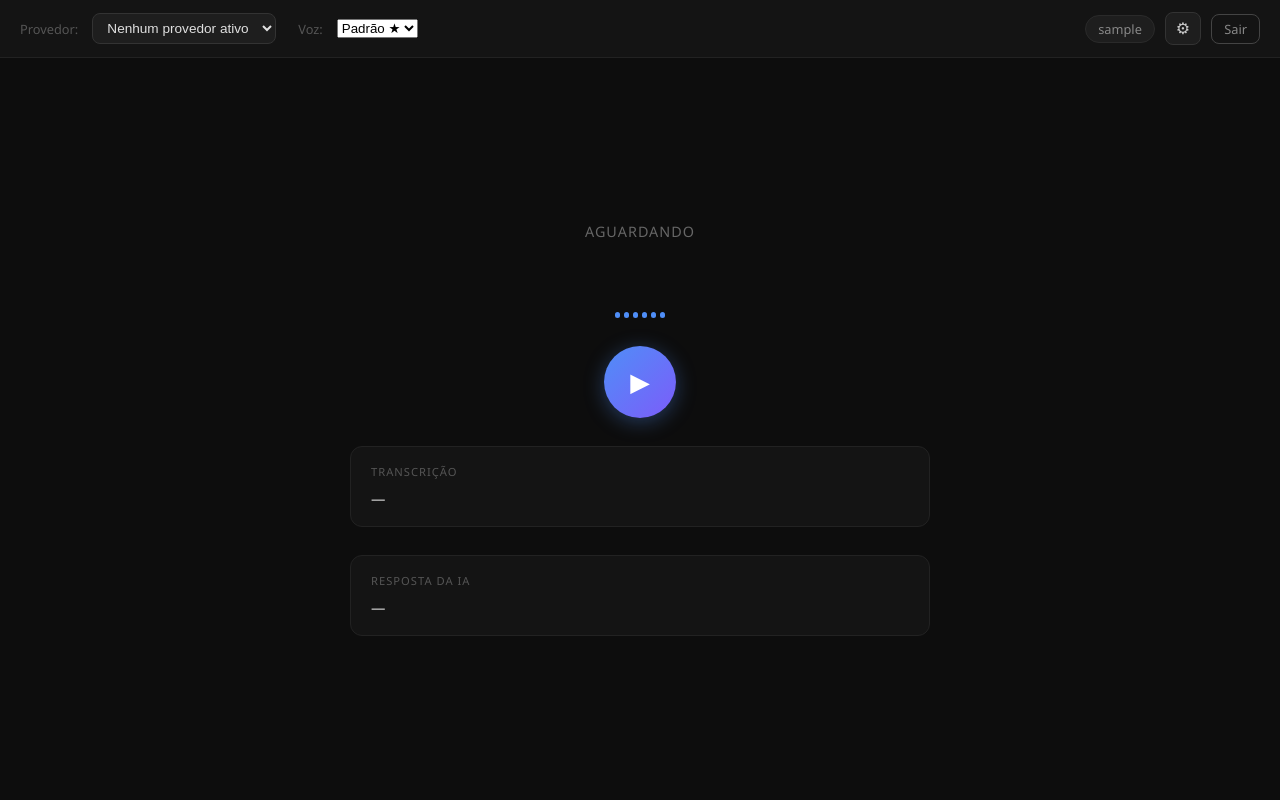
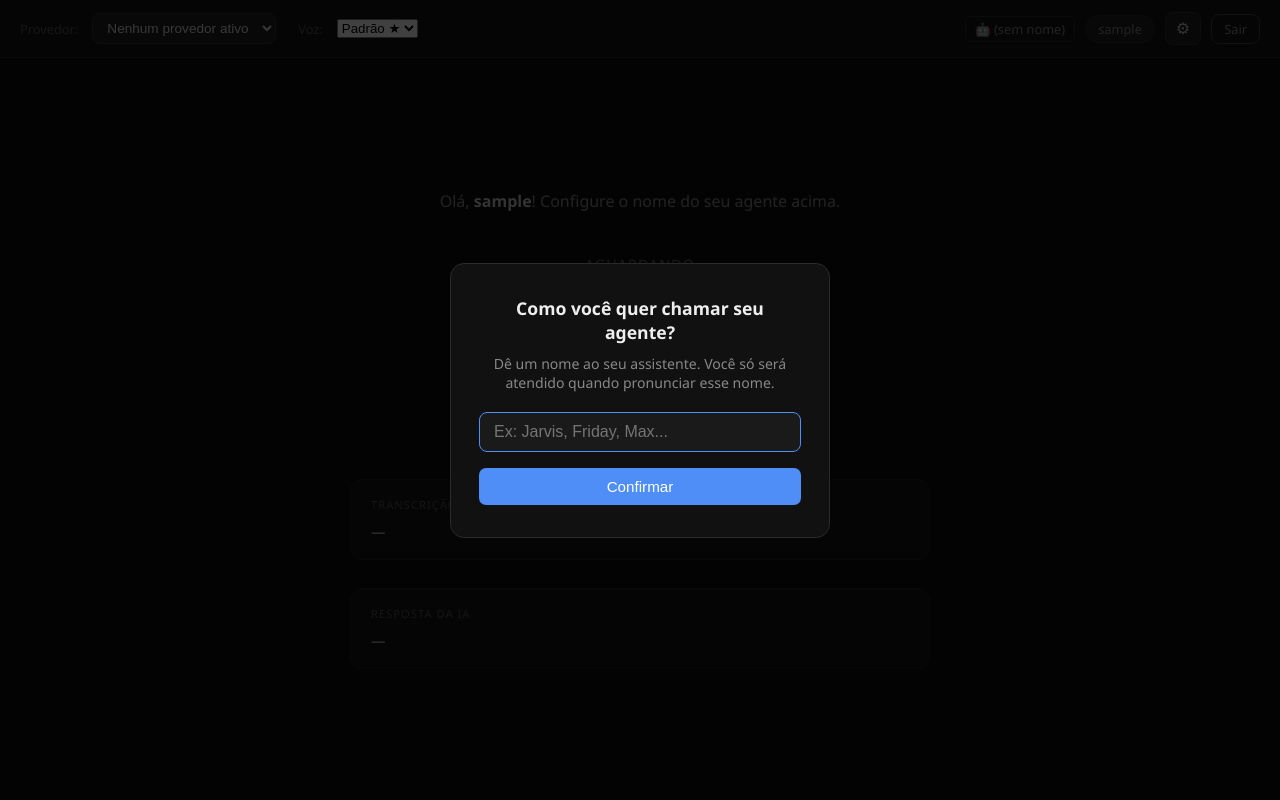
Before and after one commit to lucasnumaboa/VozIA, a Flask app: page / in a window 1280 px wide. Run offline with Flask 3, Linux system fonts and the light colour scheme; the visitor is signed in with stand-in values (Sample User, id 1); data that the repository does not hold is empty; parts of the project's set-up code (start-up, migrations or seed data) failed here and were passed over.

Commit message:
feat: agente por usuario (nome, wake word fuzzy, saudacao, modal setup)

```diff
--- a/app.py
+++ b/app.py
@@ -1,4 +1,4 @@
-import base64, io, json, math, os, queue, re, tempfile, threading, time, wave
+import base64, difflib, io, json, math, os, queue, re, tempfile, threading, time, wave
 from functools import wraps
 
 import numpy as np, pymysql, pymysql.cursors, requests, torch, sounddevice as sd
@@ -128,8 +128,23 @@ def _wav_duration(b64_str: str) -> float:
     except Exception:
         return 2.0
 
+# ── Wake word ───────────────────────────────────────────────────────────────────
+def _contains_wake_word(text: str, wake_word: str, threshold: float = 0.75) -> bool:
+    """Return True if wake_word (or a fuzzy-similar token) appears in text."""
+    if not wake_word:
+        return True
+    text_l = text.lower()
+    wake_l = wake_word.lower()
+    if wake_l in text_l:
+        return True
+    for token in text_l.split():
+        clean = re.sub(r'[^\w]', '', token)
+        if clean and difflib.SequenceMatcher(None, clean, wake_l).ratio() >= threshold:
+            return True
+    return False
+
 # ── Pipeline ───────────────────────────────────────────────────────────────────
-def _run_pipeline(wav_io: io.BytesIO, my_gen: int, provider: dict, cfg: dict, voice_path: str = ""):
+def _run_pipeline(wav_io: io.BytesIO, my_gen: int, provider: dict, cfg: dict, voice_path: str = "", agent_name: str = ""):
     """Core pipeline shared by server VAD and browser audio upload."""
     broadcast("status", "processing")
     t_total = time.time()
@@ -164,6 +179,12 @@ def _run_pipeline(wav_io: io.BytesIO, my_gen: int, provider: dict, cfg: dict, vo
         print(f'  [>] "{transcript}"', flush=True)
         broadcast("transcript", transcript)
         if cancelled(): return
+
+        # Wake word check
+        if agent_name and not _contains_wake_word(transcript, agent_name):
+            print(f"  [wake] '{agent_name}' não detectado — ignorando", flush=True)
+            if not _cancel_event.is_set(): broadcast("status", "listening")
+            return
 
         # 2 ── LLM ─────────────────────────────────────────────────────────────
         vision_on = (os.getenv("VISION", "no").lower() == "yes") and bool(provider.get("vision"))
@@ -265,9 +286,9 @@ def _run_pipeline(wav_io: io.BytesIO, my_gen: int, provider: dict, cfg: dict, vo
         if not _cancel_event.is_set(): broadcast("status", "listening")
 
 
-def process_audio(chunks: list, my_gen: int, provider: dict, cfg: dict, voice_path: str = ""):
+def process_audio(chunks: list, my_gen: int, provider: dict, cfg: dict, voice_path: str = "", agent_name: str = ""):
     """Server-side mic path: convert numpy chunks to WAV then run pipeline."""
-    _run_pipeline(chunks_to_wav(chunks), my_gen, provider, cfg, voice_path)
+    _run_pipeline(chunks_to_wav(chunks), my_gen, provider, cfg, voice_path, agent_name)
 
 # ── VAD loop ───────────────────────────────────────────────────────────────────
 def _vad_loop(provider_id: int, voice_id: int = None):
@@ -453,6 +474,21 @@ def admin_user(uid):
             (d["username"], d["role"], uid))
     return jsonify({"ok": True})
 
+# ── Agent name ─────────────────────────────────────────────────────────────────
+@app.route("/api/agent", methods=["GET", "PUT"])
+@login_required
+def api_agent():
+    uid = session["user_id"]
+    if request.method == "GET":
+        row = q1("SELECT agent_name FROM agent_settings WHERE user_id=%s", (uid,))
+        return jsonify({"agent_name": row["agent_name"] if row else ""})
+    name = (request.json or {}).get("agent_name", "").strip()
+    if not name:
+        return jsonify({"error": "nome inválido"}), 400
+    exe("INSERT INTO agent_settings (user_id, agent_name) VALUES (%s,%s) "
+        "ON DUPLICATE KEY UPDATE agent_name=%s", (uid, name, name))
+    return jsonify({"ok": True, "agent_name": name})
+
 # ── Browser audio upload ───────────────────────────────────────────────────────
 @app.route("/api/audio", methods=["POST"])
 @login_required
@@ -483,8 +519,13 @@ def api_audio():
     _pipeline_gen += 1
     gen = _pipeline_gen
     _cancel_event.clear()
+    try:
+        arow = q1("SELECT agent_name FROM agent_settings WHERE user_id=%s", (session["user_id"],))
+        agent_name = arow["agent_name"] if arow else ""
+    except Exception:
+        agent_name = ""
     threading.Thread(target=_run_pipeline,
-                     args=(wav_io, gen, provider, cfg, voice_path),
+                     args=(wav_io, gen, provider, cfg, voice_path, agent_name),
                      daemon=True).start()
     return jsonify({"ok": True, "gen": gen})
 
--- a/templates/index.html
+++ b/templates/index.html
@@ -92,7 +92,44 @@
                        letter-spacing:1px; margin-bottom:6px; }
     .info-box .content { color:#ddd; }
 
-    /* ── Error Toast ─────────────────────────────────────── */
+    /* ── Greeting ────────────────────────────── */
+    .greeting {
+      text-align:center; margin-bottom:14px;
+      font-size:1rem; color:#888; line-height:1.5;
+    }
+    .greeting strong { color:#ccc; }
+
+    /* ── Agent tag (topbar) ──────────────────── */
+    .agent-tag {
+      font-size:.8rem; color:#888; cursor:pointer;
+      border:1px solid #2a2a2a; border-radius:6px;
+      padding:3px 9px; margin-left:10px;
+      transition:border-color .2s;
+    }
+    .agent-tag:hover { border-color:#555; color:#ccc; }
+
+    /* ── Agent setup modal ──────────────────── */
+    .agent-modal-overlay {
+      position:fixed; inset:0; background:rgba(0,0,0,.75);
+      display:flex; align-items:center; justify-content:center;
+      z-index:10000;
+    }
+    .agent-modal-overlay.hidden { display:none; }
+    .agent-modal {
+      background:#111; border:1px solid #2a2a2a; border-radius:14px;
+      padding:32px 28px; max-width:380px; width:90%; text-align:center;
+    }
+    .agent-modal h3 { margin:0 0 10px; color:#eee; font-size:1.1rem; }
+    .agent-modal p  { color:#888; font-size:.88rem; margin:0 0 20px; }
+    .agent-modal input {
+      width:100%; padding:10px 14px; background:#1a1a1a;
+      border:1px solid #333; border-radius:8px; color:#eee;
+      font-size:1rem; box-sizing:border-box; margin-bottom:16px;
+    }
+    .agent-modal input:focus { outline:none; border-color:#4f8ef7; }
+    .agent-modal .btn-confirm { width:100%; padding:10px; font-size:.95rem; }
+
+    /* ── Error Toast ─────────────────────────────── */
     .error-toast {
       position:fixed; bottom:28px; left:50%; transform:translateX(-50%) translateY(20px);
       background:#1e0a0a; border:1px solid #7a2020; border-radius:12px;
@@ -245,6 +282,7 @@
     <select id="voiceSel"></select>
   </div>
   <div class="topbar-right">
+    <span class="agent-tag" id="agentTag" title="Clique para renomear o agente" onclick="openAgentModal(false)">🤖 ...</span>
     <span class="user-badge">{{ username }}</span>
     {% if role == 'admin' %}
     <button class="btn-icon" id="adminBtn" title="Configurações">⚙</button>
@@ -263,8 +301,19 @@
   <button class="et-close" onclick="closeToast()">✕</button>
 </div>
 
+<!-- Agent setup modal -->
+<div class="agent-modal-overlay hidden" id="agentOverlay">
+  <div class="agent-modal">
+    <h3 id="agentModalTitle">Como você quer chamar seu agente?</h3>
+    <p id="agentModalDesc">Dê um nome ao seu assistente. Você só será atendido quando pronunciar esse nome.</p>
+    <input type="text" id="agentNameInput" placeholder="Ex: Jarvis, Friday, Max..." maxlength="30" />
+    <button class="btn-confirm" onclick="saveAgentName()">Confirmar</button>
+  </div>
+</div>
+
 <!-- Main -->
 <div class="app">
+  <div class="greeting" id="greetingTxt">Olá! Configurando...</div>
   <div class="status-text" id="statusTxt">aguardando</div>
   <div class="bars" id="bars">
     <div class="bar"></div><div class="bar"></div><div class="bar"></div>
@@ -434,6 +483,58 @@ document.getElementById('voiceSel').addEventListener('change', async e => {
 
 loadProviders();
 loadVoices();
+loadAgentInfo();
+
+// ── Agent name ──────────────────────────────────────────────
+const _username = '{{ username }}';
+let _agentName = '';
+
+async function loadAgentInfo() {
+  const res  = await fetch('/api/agent');
+  const data = await res.json();
+  _agentName = data.agent_name || '';
+  _updateAgentUI();
+  if (!_agentName) openAgentModal(true);
+}
+
+function _updateAgentUI() {
+  document.getElementById('agentTag').textContent =
+    _agentName ? `🤖 ${_agentName}` : '🤖 (sem nome)';
+  document.getElementById('greetingTxt').innerHTML = _agentName
+    ? `Olá, <strong>${_username}</strong>! No que <strong>${_agentName}</strong> pode lhe ajudar hoje?`
+    : `Olá, <strong>${_username}</strong>! Configure o nome do seu agente acima.`;
+}
+
+function openAgentModal(isFirstTime) {
+  document.getElementById('agentModalTitle').textContent =
+    isFirstTime ? 'Como você quer chamar seu agente?' : 'Renomear agente';
+  document.getElementById('agentModalDesc').textContent =
+    isFirstTime
+      ? 'Dê um nome ao seu assistente. Você só será atendido quando pronunciar esse nome.'
+      : `Nome atual: ${_agentName || '(vazio)'}. Você só será atendido ao dizer o nome do agente.`;
+  document.getElementById('agentNameInput').value = _agentName;
+  document.getElementById('agentOverlay').classList.remove('hidden');
+  setTimeout(() => document.getElementById('agentNameInput').focus(), 100);
+}
+
+async function saveAgentName() {
+  const name = document.getElementById('agentNameInput').value.trim();
+  if (!name) return;
+  const res  = await fetch('/api/agent', {
+    method:'PUT', headers:{'Content-Type':'application/json'},
+    body: JSON.stringify({agent_name: name}),
+  });
+  const data = await res.json();
+  if (data.ok) {
+    _agentName = data.agent_name;
+    _updateAgentUI();
+    document.getElementById('agentOverlay').classList.add('hidden');
+  }
+}
+
+document.getElementById('agentNameInput').addEventListener('keydown', e => {
+  if (e.key === 'Enter') saveAgentName();
+});
 
 // ── Play / Stop ───────────────────────────────────────────────────────────────
 const playBtn   = document.getElementById('playBtn');
```
Also changed, not shown: init_db.py (+9 -0 lines).
